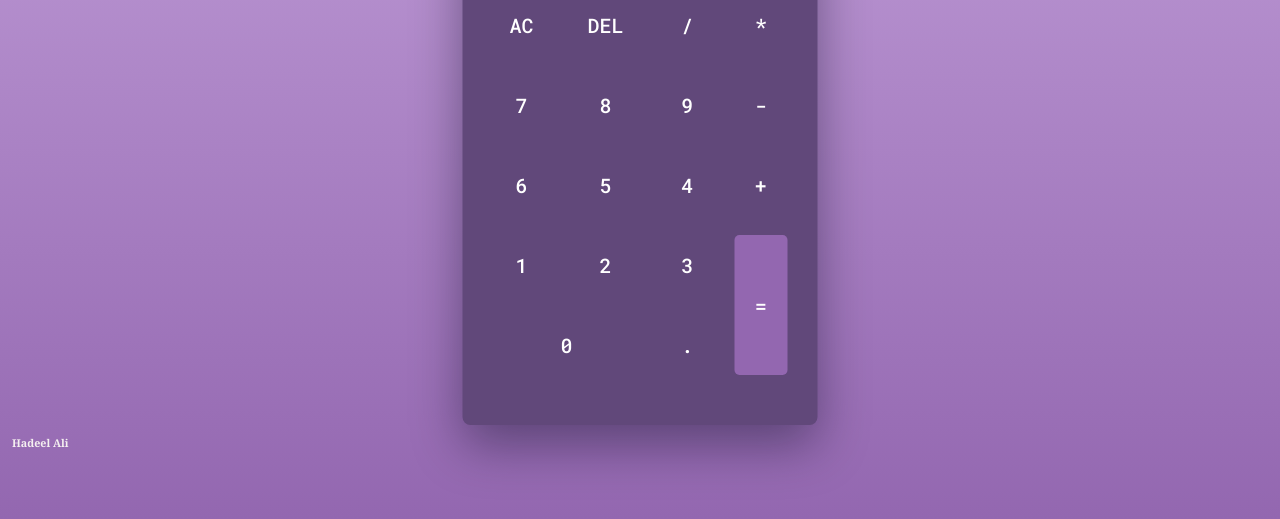
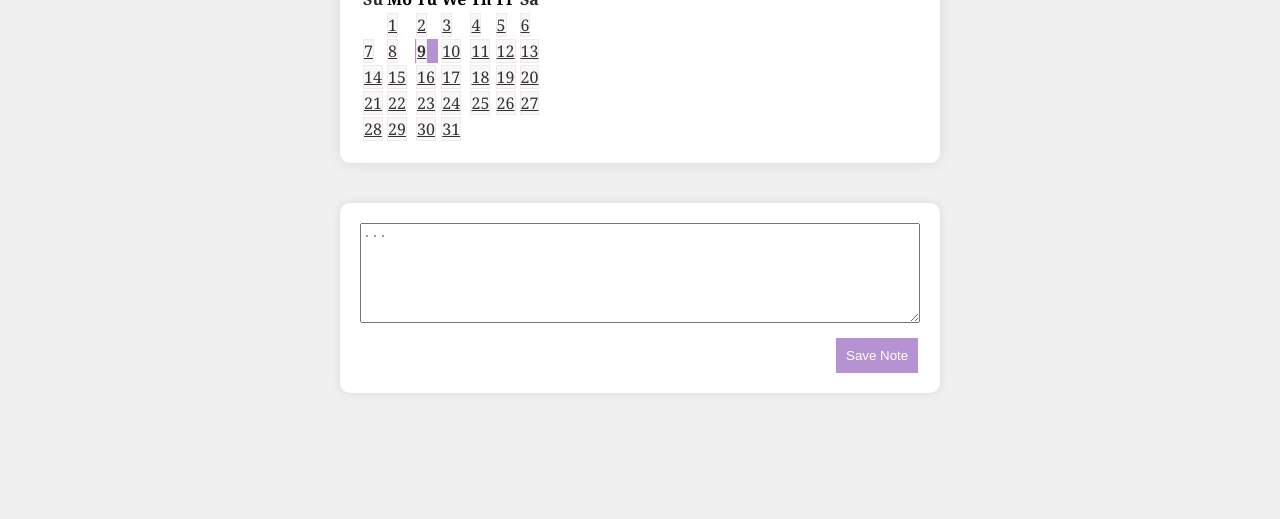
Before and after one commit to Haelili/My-Project, a plain HTML site: page index.html in a window 1280 px wide. Shown: the part 281-800 px from the top of the page. Drawn offline with nearby package versions, Linux system fonts and the light colour scheme.

Commit message:
Add files via upload

```diff
--- a/index.html
+++ b/index.html
@@ -1,51 +1,55 @@
 <!DOCTYPE html>
-<html lang="en">
-  <head>
-    <meta name="viewport" content="width=device-width, initial-scale=1.0" />
-    <title>Calculator</title>
+<html lang="ar">
+<head>
+  <meta charset="UTF-8">
+  <meta name="viewport" content="width=device-width, initial-scale=1.0">
+  <title>Diary Website</title>
+  <link rel="stylesheet" href="styles.css"/>
+</head>
+<body>
+  <h3 style="text-align: center;">The Diary Website</h3>
+  <div id="calendar"></div>
+  <div id="note-editor">
+    <textarea id="note-input" placeholder="..." title="...أكتبي  ملاحظاتك هنا"></textarea>
+    <button onclick="saveNote()">Save Note</button>
+  </div>
 
-    <link
-      href="https://fonts.googleapis.com/css2?family=Roboto+Mono:wght@500&display=swap"
-      rel="stylesheet"
-    />
+  <script src="https://code.jquery.com/jquery-3.6.4.min.js"></script>
+  <script src="https://code.jquery.com/ui/1.12.1/jquery-ui.js"></script>
+  <script>
+    $(document).ready(function() {
+      $("#calendar").datepicker();
 
-    <link rel="stylesheet" href="styles.css" />
-  </head>
-  <body>
-    <h4 style="text-align: center;">الألة الحاسبة</h4>
-    <h6>Hadeel Ali</h6>
-    <div class="calculator">
-      <div class="display">
-        <input type="text" placeholder="0" id="input" disabled />
-      </div>
-      <div class="buttons">
+      loadNotes(new Date());
 
-        <input type="button" value="AC" id="clear" />
+      $("#calendar").on("change", function() {
+        var selectedDate = $("#calendar").datepicker("getDate");
+        loadNotes(selectedDate);
+      });
+    });
 
-        <input type="button" value="DEL" id="erase" />
-        <input type="button" value="/" class="input-button" />
-        <input type="button" value="*" class="input-button" />
+    function loadNotes(date) {
 
-        <input type="button" value="7" class="input-button" />
-        <input type="button" value="8" class="input-button" />
-        <input type="button" value="9" class="input-button" />
-        <input type="button" value="-" class="input-button" />
+      var savedNotes = localStorage.getItem(getStorageKey(date));
+      if (savedNotes) {
+        $("#note-input").val(savedNotes);
+      } else {
+        $("#note-input").val('');
+      }
+    }
 
-        <input type="button" value="6" class="input-button" />
-        <input type="button" value="5" class="input-button" />
-        <input type="button" value="4" class="input-button" />
-        <input type="button" value="+" class="input-button" />
+    function saveNote() {
+      var selectedDate = $("#calendar").datepicker("getDate");
+      var note = $("#note-input").val();
 
-        <input type="button" value="1" class="input-button" />
-        <input type="button" value="2" class="input-button" />
-        <input type="button" value="3" class="input-button" />
 
-        <input type="button" value="=" id="equal" />
-        <input type="button" value="0" class="input-button" />
-        <input type="button" value="." class="input-button" />
-      </div>
-    </div>
+      localStorage.setItem(getStorageKey(selectedDate), note);
+    }
 
-    <script src="script.js"></script>
-  </body>
+    function getStorageKey(date) {
+      return "note_" + date.toISOString().split("T")[0];
+    }
+  </script>
+
+</body>
 </html>
--- a/styles.css
+++ b/styles.css
@@ -1,78 +1,132 @@
-* {
+body {
+    font-family: Georgia, 'Times New Roman', Times, serif;
+    margin: 0;
     padding: 0;
-    margin: 0;
-    box-sizing: border-box;
-    font-family: "Roboto Mono", monospace;
+    background-color: #f0f0f0;
+    display: flex;
+    flex-direction: column;
+    justify-content: center;
+    align-items: center;
+    min-height: 100vh;
   }
-
-  body {
-    height: 100vh;
-
-    background: linear-gradient(#c4a1db, #9367b0)
-  }
-  .calculator {
-    width: 355px;
-    background-color: #61487a;
-    padding: 50px 30px;
+  h3{
+    background-color: #aa81ca;
+    padding: 11px;
     position: absolute;
-    transform: translate(-50%, -50%);
-    top: 51%;
-    left: 50%;
-    border-radius: 8px;
-    box-shadow: 0 20px 50px rgba(0, 5, 24, 0.4);
-  }
-  .display {
-    width: 100%;
-  }
-  .display input {
-    width: 100%;
-    padding: 15px 10px;
-    text-align: right;
-    border: none;
-    background-color: transparent;
-    color: #ffffff;
-    font-size: 35px;
-  }
-  h4{
-    padding: 10px;
+    margin-bottom: 47.3%;
+    width: 98.50%;
     text-shadow: rgba(16, 15, 14, 0.808) 1px 0 10px;
     color: #e9e9e9;
     box-shadow: 0 20px 50px rgba(0, 2, 24, 0.2);
     font-family: Georgia, 'Times New Roman', Times, serif;
-    font-size: 20px;
+    font-size: 18px;
   }
-  h6 {
-    position: relative;
-    margin-top: 670px;
-    margin-left: 12px;
-    color: #f5f0f0;
+  #calendar, #note-editor {
+    max-width: 600px;
+    width: 100%;
+    background-color: #fff;
+    padding: 20px;
+    box-shadow: 0 0 15px rgba(0, 0, 0, 0.1);
+    border-radius: 10px;
+    margin: 20px;
+    box-sizing: border-box;
+  }
+
+  #calendar {
+    max-width: 600px;
+    margin: 20px auto;
+    background-color: #fff;
+    padding: 20px;
+    box-shadow: 0 0 15px rgba(0, 0, 0, 0.1);
+    border-radius: 10px;
+  }
+
+  .ui-datepicker {
     font-family: Georgia, 'Times New Roman', Times, serif;
   }
-  .display input::placeholder {
-    color: #d3d1dc;
+
+  .ui-datepicker-header {
+    background-color: #b692d2;
+    color: #fff;
+    border: 0.2px solid #e0e0e0;
+    border-radius: 8px 8px 0 0;
   }
-  .buttons {
-    display: grid;
-    grid-template-columns: repeat(4, 1fr);
-    grid-gap: 20px;
-    margin-top: 40px;
+
+  .ui-datepicker-prev,
+  .ui-datepicker-next {
+    color: #fff !important;
+    padding: 0  123px;
+    margin-bottom: 20px;
+    display: inline-block;
   }
-  .buttons input[type="button"] {
-    font-size: 20px;
-    padding: 17px;
+
+  .ui-datepicker-prev:hover,
+  .ui-datepicker-next:hover {
+    background-color: #9970ade6;
+    cursor: pointer;
+    display: inline-block;
+    border-radius: 8px 8px ;
+  }
+
+  .ui-datepicker-title {
+    font-size: 1.5em;
+    margin-left: 10px;
+  }
+
+  .ui-state-default,
+  .ui-widget-content .ui-state-default,
+  .ui-widget-header .ui-state-default {
+    background-color: #f8f8f8;
+    border: 1px solid #f4e9e9;
+    color: #333;
+  }
+
+  .ui-state-default:hover,
+  .ui-widget-content .ui-state-default:hover,
+  .ui-widget-header .ui-state-default:hover {
+    background-color: #e0e0e0;
+  }
+
+  .ui-datepicker-today {
+    background-color: #b692d2;
+    font-weight: bold;
+  }
+
+  .ui-datepicker-week-end {
+    color: #2b292d;
+  }
+  .ui-datepicker-calendar {
+    border-radius: 8px;
+
+  }
+  .ui-datepicker-group {
+    border-radius: 8px;
+  }
+  #note-editor {
+    max-width: 600px;
+    margin: 20px auto;
+    background-color: #fff;
+    padding: 20px;
+    box-shadow: 0 0 10px rgba(0, 0, 0, 0.1);
+  }
+
+  textarea {
+    width: 100%;
+    height: 100px;
+    margin-bottom: 10px;
+    box-sizing: border-box;
+  }
+
+  button {
+    background-color: #b692d2;
+    color: white;
+    padding: 10px;
+    margin-left: 85%;
     border: none;
-    background-color: transparent;
-    color: #ffffff;
     cursor: pointer;
-    border-radius: 5px;
+    box-sizing: border-box;
   }
-  .buttons input[type="button"]:hover {
-    box-shadow: 0 8px 25px #513a69;
+
+  button:hover {
+    background-color: #9970ade6;
   }
-  input[type="button"]#equal {
-    grid-row: span 2;
-    background-color: #9367b0;
-  }
-  input[type="button"][value="0"] {
-    grid-column: span 2;
-  }
--- /dev/null
+++ b/styles2.css
@@ -0,0 +1,66 @@
+body{
+  margin: 0;
+  padding: 0;
+  background-color: #f0f0f0;
+  background: linear-gradient(#aa81ca, #6c5182);
+  background-repeat: no-repeat;
+  background-attachment: fixed;
+  display: flex;
+  flex-direction: column;
+  justify-content: center;
+  align-items: center;
+  min-height: 100vh;
+  width: 100%;
+  height: 100%;
+}
+h3{
+  padding: 11px;
+  position: absolute;
+  margin-bottom: 47.3%;
+  width: 98.30%;
+  text-shadow: rgba(16, 15, 14, 0.808) 1px 0 10px;
+  color: #e9e9e9;
+  box-shadow: 0 20px 50px rgba(0, 2, 24, 0.2);
+  font-family: Georgia, 'Times New Roman', Times, serif;
+  font-size: 18px;
+}
+.fade-in-text{
+  color: #fff;
+  font-family:'Courier New', Courier, monospace;
+  animation: fadeIn 3s;
+  }
+.fade-in-text2{
+  color: #fff;
+  font-family: 'Courier New', Courier, monospace;
+  animation: fadeIn 3s;
+  }
+@keyframes fadeIn {
+  0% { opacity: 0; }
+  100% { opacity: 1; }
+}
+button {
+  background-color: #6c5182/*6e517ce6*/;
+  color: rgb(226, 212, 230);
+  border-radius: 10em;
+  font-size: 17px;
+  font-weight: 600;
+  padding: 1em 2em;
+  cursor: pointer;
+  transition: all 0.3s ease-in-out;
+  border: 1px solid black;
+  box-shadow: 0 0 0 0 black;
+  animation: fadeIn 3s;
+}
+@keyframes fadeIn {
+  0% {opacity: 0;}
+  100% {opacity: 1;}
+}
+button:hover {
+  transform: translateY(-4px) translateX(-2px);
+  box-shadow: 2px 5px 0 0 rgb(43, 35, 51);
+};
+
+button:active {
+  transform: translateY(2px) translateX(1px);
+  box-shadow: 0 0 0 0 rgb(43, 35, 51);
+};
```
Also changed, not shown: homepage.html (added, +27 -0 lines), png.png (added).
